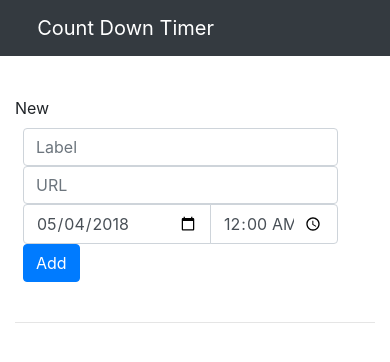
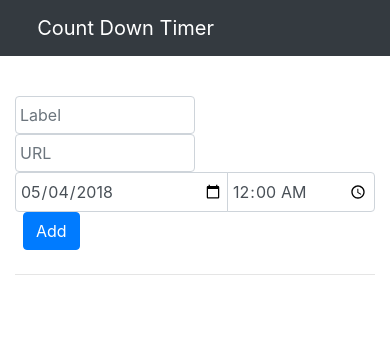
Before and after one commit to snuke/countdown, a React (Create React App) app: page / in a window 390 px wide. Shown: the top 362 px of the page. Built offline with nearby package versions, Linux system fonts and the light colour scheme; a web font is replaced by a local one.

Commit message:
fix style of add form

```diff
--- a/src/component/Forms.js
+++ b/src/component/Forms.js
@@ -24,7 +24,7 @@ export class AddForm extends React.Component {
   }
 
   add() {
-    if (!this.props.addTimer(this.state)) {
+    if (!this.props.addTimer(utils.deep(this.state))) {
       return;
     }
     this.setState({
@@ -39,12 +39,11 @@ export class AddForm extends React.Component {
       <div className="mt-3 mb-4">
         <form className="form-inline" name="add_form">
           <div className="form-group">
-            <label>New</label>
-            <input type="text" name="label" className="form-control mx-2" placeholder="Label" onChange={this.handleInputChange} />
-            <input type="text" name="url" className="form-control mx-2" placeholder="URL" onChange={this.handleInputChange} />
+            <input type="text" name="label" style={{width:180}} className="form-control mx-2" placeholder="Label" onChange={this.handleInputChange} />
+            <input type="text" name="url" style={{width:180}} className="form-control mx-2" placeholder="URL" onChange={this.handleInputChange} />
             <div className="input-group mx-2">
-              <input type="date" name="date" style={{width:180}} className="form-control" value={this.state.date} onChange={this.handleInputChange} />
-              <input type="time" name="time" style={{width:120}} className="form-control" value={this.state.time} onChange={this.handleInputChange} />
+              <input type="date" name="date" style={{width:155}} className="form-control" value={this.state.date} onChange={this.handleInputChange} />
+              <input type="time" name="time" style={{width:90}} className="form-control" value={this.state.time} onChange={this.handleInputChange} />
             </div>
             <button type="button" className="btn btn-primary mx-2" onClick={() => this.add()}>Add</button>
           </div>
--- a/src/index.css
+++ b/src/index.css
@@ -13,6 +13,29 @@ span.success { color: #5cb85c;}
 .rest-days {
   font-size: 2em;
   margin-top: 24px;
+}
+
+.form-inline input.mx-2, .form-inline .input-group {
+  margin-left: 0 !important;
+  margin-right: 2px !important;
+}
+.form-inline input {
+  padding-left: 4px;
+  padding-right: 4px;
+}
+@media (max-width: 767px) {
+  .form-inline .form-control {
+    display: inline-table;
+    width: auto;
+    vertical-align: middle;
+  }
+}
+@media (max-width: 767px) {
+  .form-inline .form-group {
+    display: inline-table;
+    margin-bottom: 0;
+    vertical-align: middle;
+  }
 }
 
 .form-compact .form-group { margin-bottom: 0;}
```
